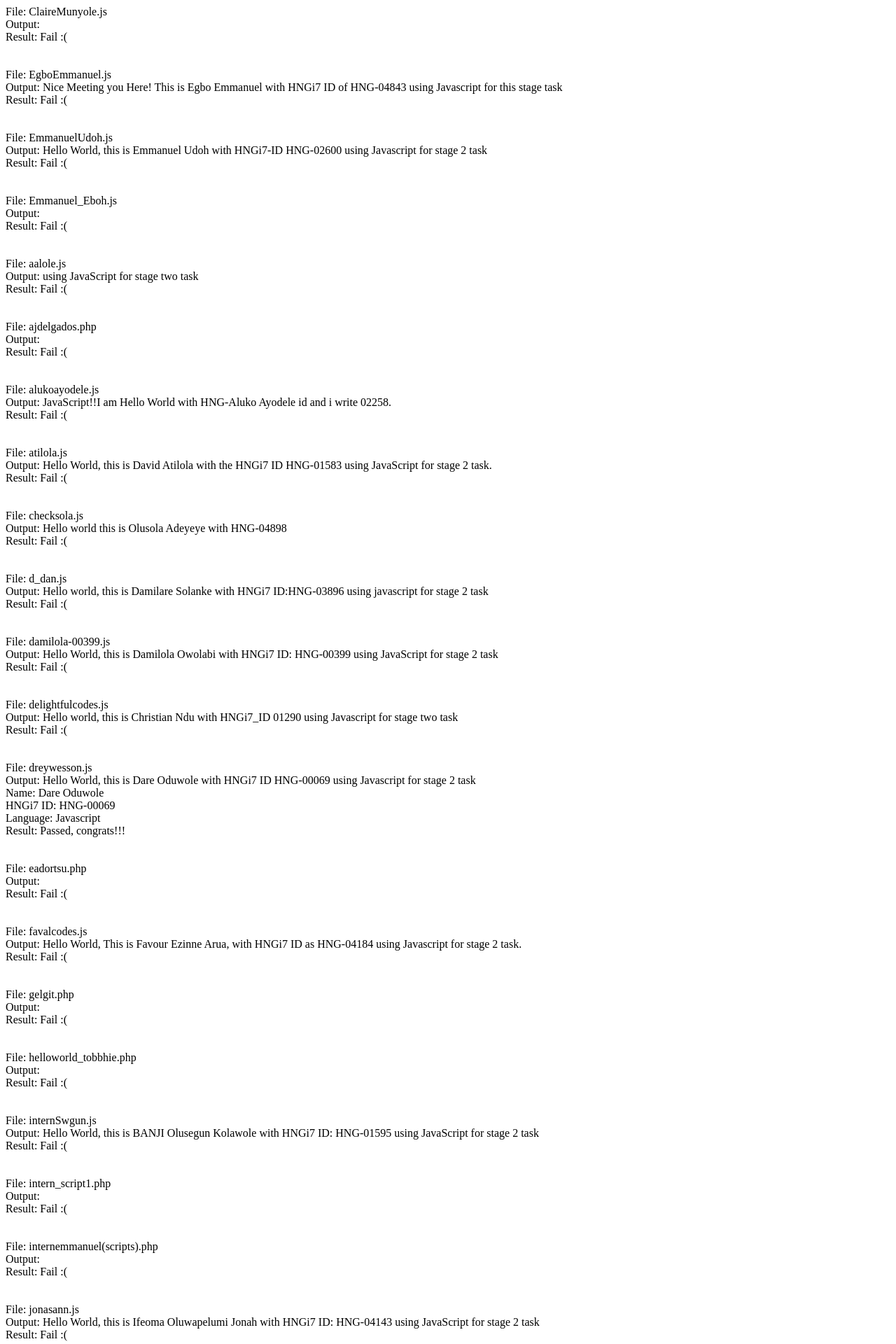
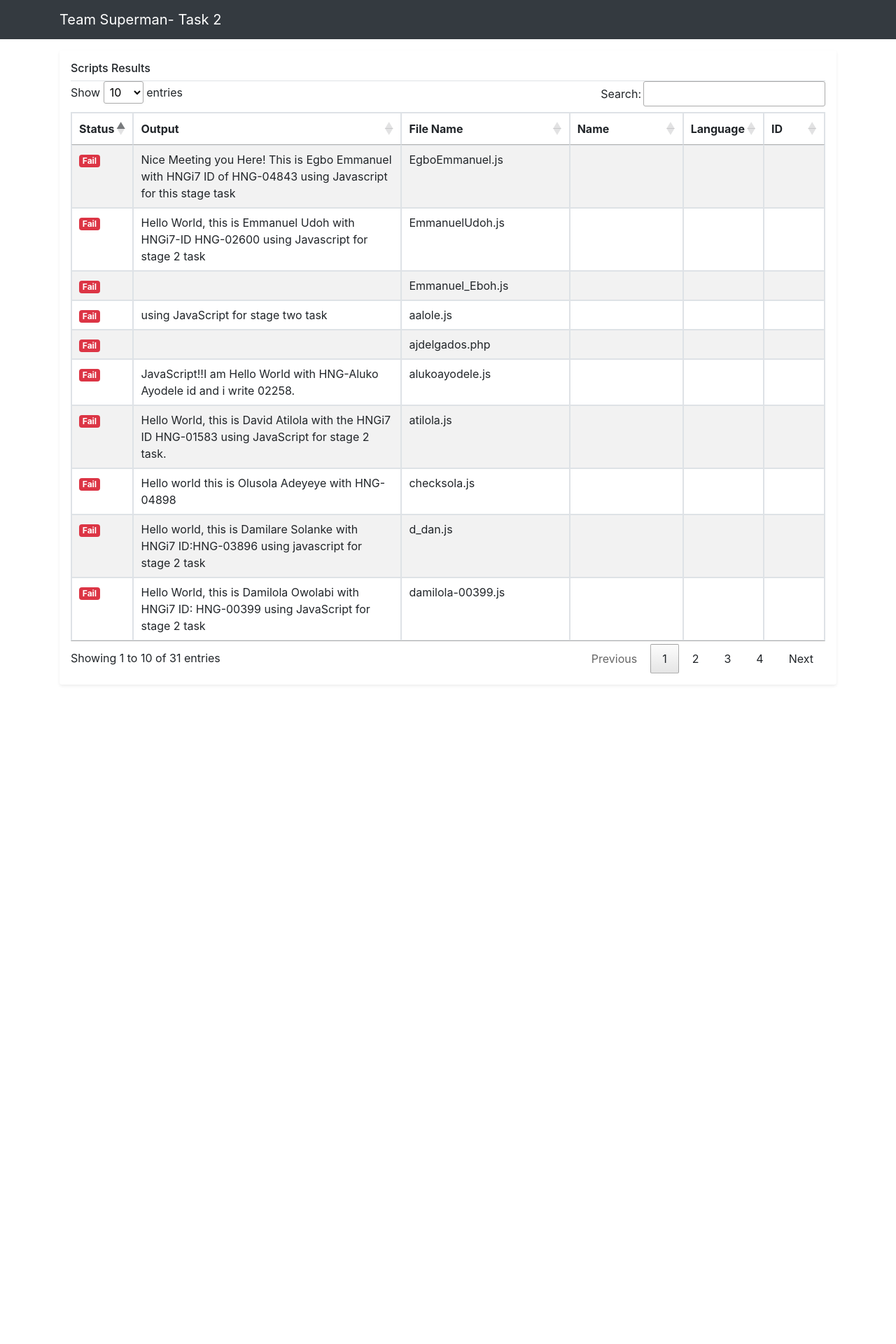
Before and after one commit to DreyWesson/team-superman-hngi7, a PHP site: page / in a window 1280 px wide. Shown: the top 1920 px of the page at 70% size. After the commit the page ends 979 px from the top, so only its background shows below. Run offline with PHP 8.4, Linux system fonts and the light colour scheme; some libraries are stand-ins or nearby versions.

Commit message:
added json and frontend

```diff
--- a/index.php
+++ b/index.php
@@ -1,12 +1,13 @@
 <?php
-$files =array_filter(scandir('scripts'), function($script) {
+$files = array_filter(scandir('scripts'), function ($script) {
     return !is_dir('scripts/' . $script);
 }); // To remove "." and  ".." from the array output os scabdir
+
+$final = [];
 if ($files) {
     foreach ($files as $file) {
-        echo 'File: ' . $file . '<br />';
-
-        unset($output);
+        $script = [];
+        $script['file'] = $file;
         if (preg_match('/.php$/i', $file)) {
             $output = exec('php scripts/' . $file);
         } elseif (preg_match('/.py$/i', $file)) {
@@ -16,30 +17,107 @@ if ($files) {
         }
 
         if (isset($output)) {
-            if (!isset($_GET['json'])) {
-                echo 'Output: ' . $output . '<br />';
-                $result = [];
-                preg_match('/^Hello World, this is ([a-zA-Z -]*) with HNGi7 ID ((HNG-|)[0-9]{1,5}) using (Python|PHP|JavaScript|Node.js) for stage 2 task(.|)$/i', $output, $result);
-                if (count($result) > 0) {
-                    echo 'Name: ' . $result[1] . '<br />';
-                    echo 'HNGi7 ID: ' . $result[2] . '<br />';
-                    echo 'Language: ' . $result[4] . '<br />';
-                    echo 'Result: Passed, congrats!!!<br /><br /><br />';
-                } else {
-                    echo 'Result: Fail :(<br /><br /><br />';
+            $script['output'] = $output;
+            $result = [];
+            preg_match('/^Hello World, this is ([a-zA-Z -]*) with HNGi7 ID ((HNG-|)[0-9]{1,5}) using (Python|PHP|JavaScript|Node.js) for stage 2 task(.|)$/i', $output, $result);
+            if (count($result) > 0) {
+                $script['name'] = $result[1];
+                $script['id'] = $result[2];
+                $script['language'] = $result[4];
+                $script['status'] = 'Pass';
+            } else {
+                $script['name'] = "";
+                $script['id'] = "";
+                $script['language'] = "";
+                $script['status'] = 'Fail';
+            }
 
-                }
-            }else{
-                $result = array('menu1' => 'home', 'menu2' => 'code php', 'menu3' => 'about');
+            array_push($final, $script);
 
-//return the json response :
-                header('Content-Type: application/json');  // <-- header declaration
-                echo json_encode($result, true);    // <--- encode
-                exit();
-            }
-        } else {
-            echo 'Result: Fail :(  <br /><br /><br /><br />';
         }
 
     }
 }
+if (!isset($_GET['json'])) {
+    ?>
+    <!DOCTYPE html>
+    <html lang="en">
+
+    <head>
+
+        <meta charset="utf-8">
+        <meta name="viewport" content="width=device-width, initial-scale=1, shrink-to-fit=no">
+        <meta name="description" content="">
+        <meta name="author" content="">
+
+        <title>Team Superman- Task 2</title>
+
+        <!-- Bootstrap core CSS -->
+        <link href="https://stackpath.bootstrapcdn.com/bootstrap/4.5.0/css/bootstrap.min.css" rel="stylesheet">
+        <link href="//cdn.datatables.net/1.10.21/css/jquery.dataTables.min.css" rel="stylesheet">
+
+    </head>
+
+    <body>
+
+    <!-- Navigation -->
+    <nav class="navbar navbar-expand-lg navbar-dark bg-dark static-top">
+        <div class="container">
+            <a class="navbar-brand" href="#">Team Superman- Task 2</a>
+        </div>
+    </nav>
+
+    <!-- Page Content -->
+    <main role="main" class="container">
+        <div class="my-3 p-3 bg-white rounded shadow-sm">
+            <h6 class="border-bottom border-gray pb-2 mb-0">Scripts Results</h6>
+            <table id="table" class="table table-striped table-bordered">
+                <thead>
+                <tr>
+                    <th>Status</th>
+                    <th>Output</th>
+                    <th>File Name</th>
+                    <th>Name</th>
+                    <th>Language</th>
+                    <th>ID</th>
+                </tr>
+                </thead>
+                <tbody>
+                <?php foreach ($final as $script) { ?>
+                    <tr>
+                        <td><?=$script['status']=='Pass'? '<span class="badge badge-success">Pass</span>': '<span class="badge badge-danger">Fail</span>' ?></td>
+                        <td><?=$script['output']?></td>
+                        <td><?=$script['file']?></td>
+                        <td><?=$script['name']?></td>
+                        <td><?=$script['language']?></td>
+                        <td><?=$script['id']?></td>
+
+                    </tr>
+                <?php } ?>
+                </tbody>
+            </table>
+        </div>
+    </main>
+
+    <!-- Bootstrap core JavaScript -->
+    <script src="https://code.jquery.com/jquery-3.5.1.slim.min.js"
+            integrity="sha256-4+XzXVhsDmqanXGHaHvgh1gMQKX40OUvDEBTu8JcmNs=" crossorigin="anonymous"></script>
+    <script src="https://stackpath.bootstrapcdn.com/bootstrap/4.5.0/js/bootstrap.min.js"></script>
+    <script src="//cdn.datatables.net/1.10.21/js/jquery.dataTables.min.js"></script>
+    <script>
+        $(document).ready(function () {
+            $('#table').DataTable();
+        });
+    </script>
+    </body>
+
+    </html>
+    <?php
+
+} else {
+
+//return the json response :
+    header('Content-Type: application/json');  // <-- header declaration
+    echo json_encode($final, true);    // <--- encode
+    exit();
+}
--- a/scripts/ClaireMunyole.js
+++ b/scripts/ClaireMunyole.js
@@ -1,14 +1 @@
-<!DOCTYPE html>
-<html>
-<body>
-
-<p id="demo"></p>
-
-<script>
-
-document.getElementById("demo").innerHTML = "Hello World, this is Claire Munyole with HNGi7 ID HNG-00045 using JavaScript for stage 2 task";
-
-</script>
-
-</body>
-</html>
+console.log("Hello World, this is Claire Munyole with HNGi7 ID HNG-00045 using JavaScript for stage 2 task");
```
